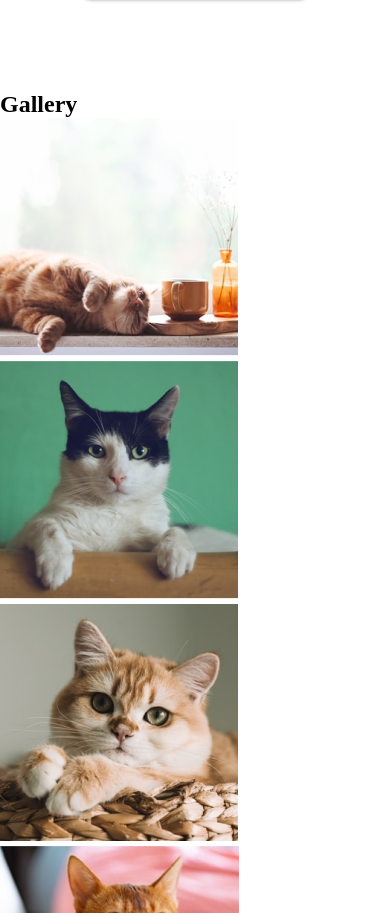
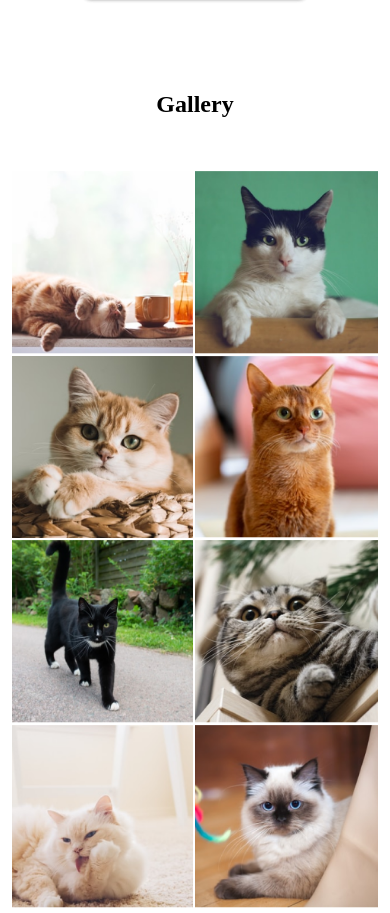
Before and after one commit to CourtneeM/Kat-Nap-Cafe, a website: page index.html in a window 390 px wide. Shown: the part 3525-4438 px from the top of the page. Drawn offline with Linux system fonts and the light colour scheme; a web font is replaced by a local one.

Commit message:
Style mobile gallery section

```diff
--- a/input.scss
+++ b/input.scss
@@ -325,4 +325,39 @@ button {
       }
     }
   }
+
+  #gallery {
+    margin: 0 auto 6rem;
+    text-align: center;
+
+    h2 { margin-bottom: 3.2rem; }
+
+    .gallery-container {
+      display: flex;
+      flex-wrap: wrap;
+      justify-content: center;
+
+      img {
+        width: 50%;
+        max-width: 185px;
+        border-top: 2px solid #fff;
+
+        &:nth-last-child(-n+2) {
+          border-bottom: 2px solid #fff;
+        }
+
+        &:nth-child(odd) {
+          border-left: 2px solid #fff;
+        }
+
+        &:nth-child(even) {
+          border-right: 2px solid #fff;
+        }
+
+        &:nth-child(2n+1) {
+          border-right: 2px solid #fff;
+        }
+      }
+    }
+  }
 }
```
Also changed, not shown: css/style.css, 1 other file.
